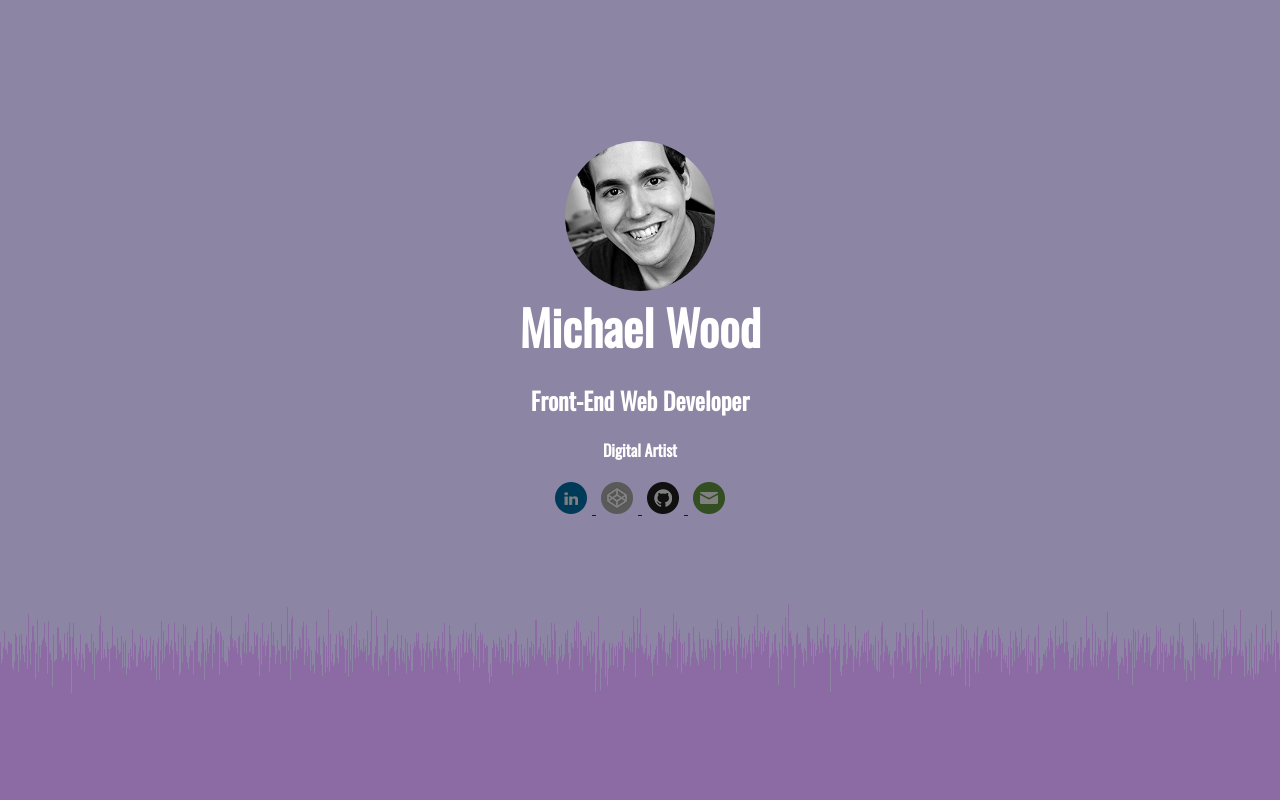
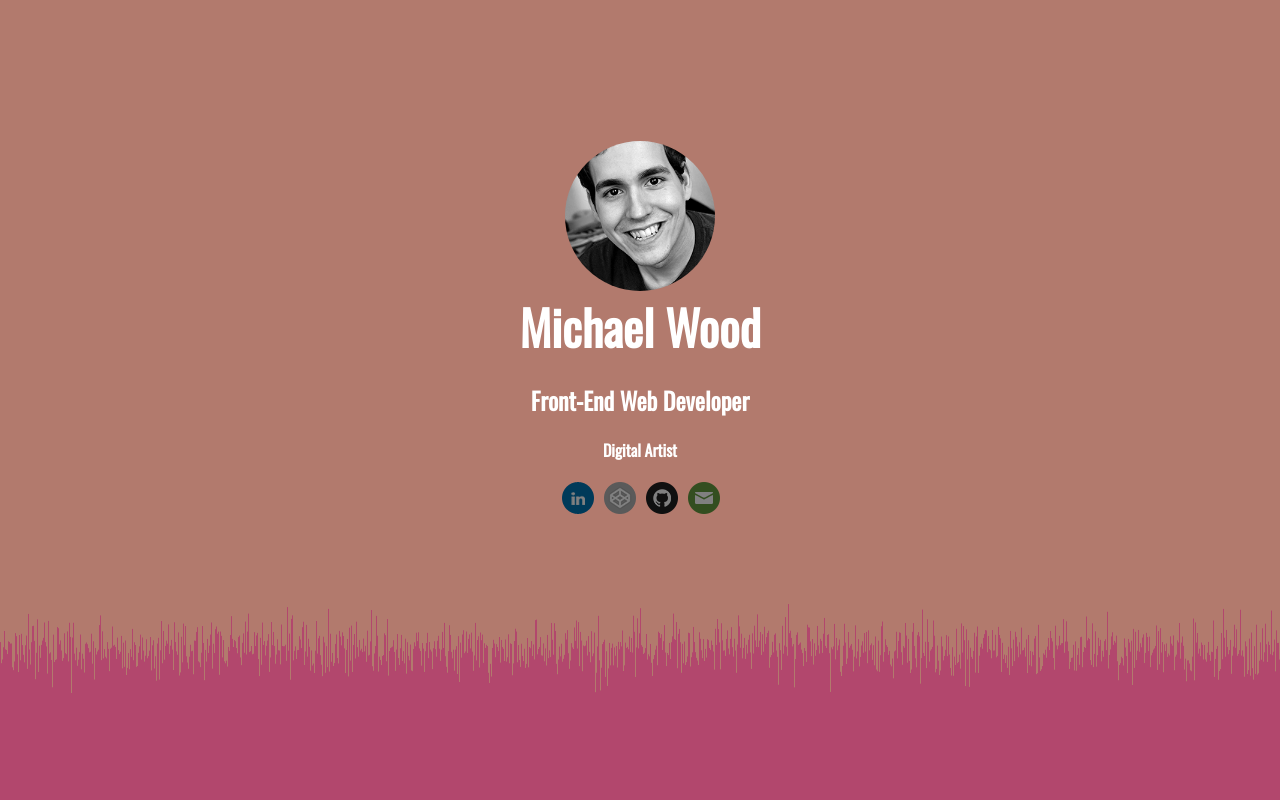
Before and after one commit to JollyUmbra/Portfolio, a PHP site: page / in a window 1280 px wide. Run offline with PHP 8.4, Linux system fonts and the light colour scheme.

Commit message:
Implemented sprite sheet for social media icons.

```diff
--- a/index.html
+++ b/index.html
@@ -20,18 +20,20 @@
         <h2>Front-End Web Developer</h2>
         <h3>Digital Artist</h3>
         <div class='social'>
+          <div class='icons'>
             <a href='https://www.linkedin.com/in/michaelwood7' target='_blank'>
-            <img alt='Michael on LinkedIn' src='img/social/linkedin.png'>
+              <div id='linkedIn'>Linkedin</div>
             </a>
             <a href='http://codepen.io/mwooddesigns' target='_blank'>
-            <img alt='Michael on Codepen' src='img/social/codepen.png'>
+              <div id='codepen'>Codepen</div>
             </a>
             <a href='https://github.com/JollyUmbra' target='_blank'>
-            <img alt='Michael on Github' src='img/social/github.png'>
+              <div id='github'>Github</div>
             </a>
             <a href='mailto:mwooddesigns@gmail.com' target='_blank'>
-            <img alt='Send Michael an email' src='img/social/email.png'>
+              <div id='email'>Email</div>
             </a>
+          </div>
         </div>
       </div>
     </header>
@@ -45,7 +47,7 @@
           </div>
           <div class='right'>
             <h2>What do I do?</h2>
-            <p>My primary interest is in Front-end development. I am well-verses in HTML(HAML), CSS(SCSS), Javascript, jQuery, and php. I have also dabbled in writing svg. I am constantly looking for inspiration for good websites and  user experiences. I spend most of my idle time on CodePen playing with code or looking for new ideas to improve my own design skills. As well as web design, I also enjoy using programming for the creation of art to creative generative or interactive works that can be different every time they're viewed.</p>
+            <p>My primary interest is in Front-end development. I am well-verses in HTML5(HAML), CSS(SCSS), Javascript(Coffeescript), jQuery, and php. I have also dabbled in writing svg. I am constantly looking for inspiration for good websites and  user experiences. I spend most of my idle time on CodePen playing with code or looking for new ideas to improve my own design skills. As well as web design, I also enjoy using programming for the creation of art to creative generative or interactive works that can be different every time they're viewed.</p>
           </div>
         </div>
         <h1 class='clear' id='portfolio'>My Work</h1>
--- a/sass/styles.scss
+++ b/sass/styles.scss
@@ -6,6 +6,7 @@ body, html {
     margin: 0;
     padding: 0;
     height: 100%;
+    color: #fff;
 }
 
 h1, h2, h3, h4 {
@@ -55,7 +56,7 @@ header {
     #headerCanvas {
         position: absolute;
         z-index: 1;
-        opacity: 0.25;
+        opacity: 0.5;
     }
 
     #hero {
@@ -73,18 +74,49 @@ header {
         .social {
             text-align: center;
             margin-top: 1em;
+            margin: 0 auto;
+            display: block;
+            height: 32px;
+            width: 100%;
 
-            img {
-                margin-left: 5px;
-                margin-right: 5px;
+            .icons {
+                margin: 0 auto;
+                text-align: center;
+
+                div {
+                    float: left;
+                    margin:0 5px;
+                    text-align: center;
+                    text-indent:-9999px;
+                    height: 32px;
+                    width: 32px;
                     -webkit-filter: brightness(50%);
                     filter: brightness(50%);
                     -webkit-transition: all .2s linear;
                     transition: all .2s linear;
+                    background-image: url("../img/social.png");
+                    background-repeat: no-repeat;
 
                     &:hover {
                         -webkit-filter: brightness(120%);
                         filter: brightness(120%);
+                    }
+                }
+
+                #linkedIn {
+                    background-position: 0px 0px;
+                }
+
+                #codepen {
+                    background-position: 0px -33px;
+                }
+
+                #github {
+                    background-position: 0px -66px;
+                }
+
+                #email {
+                    background-position: 0px -99px;
                 }
             }
         }
@@ -103,7 +135,7 @@ header {
 // Begin body styles
 #content, #contact {
     position: relative;
-    background: #fff;
+    background: #333;
     height: auto;
     width: 100%;
     margin-top: 60%;
@@ -155,7 +187,7 @@ header {
                 font-family: "Roboto", sans-serif;
                 font-size: 1.4em;
                 margin: 0 0 10px 0;
-                border: 2px solid #000;
+                border: 2px solid #fff;
             }
 
             textarea {
@@ -169,15 +201,16 @@ header {
                 align-text: center;
                 margin: 20px auto 0;
                 display: block;
-                border: 0 solid #000;
-                background-color: #000;
-                color: #fff;
+                border: 0 solid #fff;
+                background-color: #fff;
+                color: #000;
                 font-family: "Oswald", sans-serif;
                 font-size: 2em;
                 transition: all .2s linear;
 
                 &:hover {
                     background-color: $defaultBG;
+                    color: #fff;
                 }
             }
         }
```
Also changed, not shown: img/social.png (added), img/social/codepen.png (deleted), img/social/email.png (deleted), img/social/github.png (deleted), img/social/linkedin.png (deleted), stylesheets/styles.css, 1 other file. Lines whose indentation alone changed are shown as unchanged.
